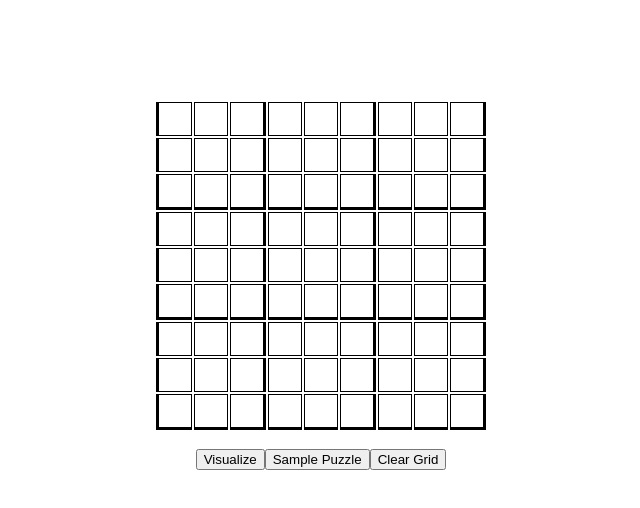
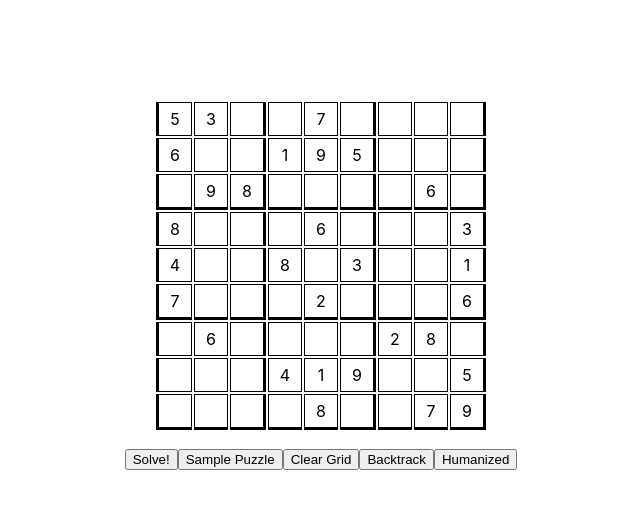
Before and after one commit to switzere/sudoku-solver, a React (Create React App) app: page / in a window 1280 px wide. Shown: the top 508 px of the page, without its empty margins (319-959 px from the left). Built offline with nearby package versions, Linux system fonts and the light colour scheme.

Commit message:
Added in backtracking algorithm and basic animations

```diff
--- a/src/SudokuSolver/Node/Node.css
+++ b/src/SudokuSolver/Node/Node.css
@@ -17,3 +17,23 @@ td:first-child {
 td:nth-child(3n) {
   border-right:solid ;
 }
+
+.node-num{
+  background-color: #ADD8E6;
+}
+
+.node-visited{
+  background-color: #FFCCCB;
+}
+
+.node-selected{
+  background-color: yellow;
+}
+
+.node-good{
+  background-color: #90EE90;
+}
+
+.node-bad{
+  background-color: #FFCCCB;
+}
--- a/src/SudokuSolver/Node/Node.jsx
+++ b/src/SudokuSolver/Node/Node.jsx
@@ -9,6 +9,18 @@ export default class Node extends Component {
   }
 
   render() {
-    return <td contentEditable="true"></td>;
+    const {val, row, col} = this.props;
+
+  /*  const extraClassName =
+      isNum ? 'node-num':
+      isVisited ? 'node-visited':
+      '' ;*/
+
+    return <td
+      contentEditable="true"
+      suppressContentEditableWarning={true}
+      //className={extraClassName}
+      id={`node-${row}-${col}`}
+      >{val}</td>;
   }
 }
--- a/src/SudokuSolver/SudokuSolver.jsx
+++ b/src/SudokuSolver/SudokuSolver.jsx
@@ -1,38 +1,165 @@
 import React, {Component} from 'react';
 import Node from './Node/Node';
+import {backtrack} from '../algorithms/backtrack';
+import {humanized} from '../algorithms/humanized';
 
 import './SudokuSolver.css';
 
 const DEFAULT = [
-  [5,3,0,0,7,0,0,0,0],
-  [6,0,0,1,9,5,0,0,0],
-  [0,9,8,0,0,0,0,6,0],
-  [8,0,0,0,6,0,0,0,3],
-  [4,0,0,8,0,3,0,0,1],
-  [7,0,0,0,2,0,0,0,6],
-  [0,6,0,0,0,0,2,8,0],
-  [0,0,0,4,1,9,0,0,5],
-  [0,0,0,0,8,0,0,7,9]
+  [5,3,0, 0,7,0, 0,0,0],
+  [6,0,0, 1,9,5, 0,0,0],
+  [0,9,8, 0,0,0, 0,6,0],
+
+  [8,0,0, 0,6,0, 0,0,3],
+  [4,0,0, 8,0,3, 0,0,1],
+  [7,0,0, 0,2,0, 0,0,6],
+
+  [0,6,0, 0,0,0, 2,8,0],
+  [0,0,0, 4,1,9, 0,0,5],
+  [0,0,0, 0,8,0, 0,7,9]
 ];
 
 export default class SudokuSolver extends Component {
   constructor(props) {
     super(props);
     this.state = {
-      nodes: [],
+      grid: [],
     };
   }
 
   componentDidMount() {
-    const nodes = [];
-    for(let row = 0; row < 9; row++) {
-      const currentRow = [];
-      for(let col = 0; col < 9; col++) {
-        currentRow.push([]);
+    const grid = getInitialGrid();
+    this.setState({grid});
+
+    this.updateGrid();
+  }
+
+
+
+  updateGrid() {
+    const {grid} = this.state;
+    var table = document.getElementById('mainTable');
+
+    for(let row = 0; row < table.rows.length; row++){
+      for(let col = 0; col < table.rows[row].cells.length; col++){
+        table.rows[row].cells[col].innerHTML = grid[row][col];
       }
-      nodes.push(currentRow);
     }
-    this.setState({nodes})
+    console.log("udpategrid");
+    console.log(this.state);
+  }
+
+  fillDefault() {
+    var table = document.getElementById('mainTable');
+
+    for(let row = 0; row < table.rows.length; row++){
+      for(let col = 0; col < table.rows[row].cells.length; col++){
+
+        var defaultVal = '';
+        if(DEFAULT[row][col] !== 0){
+          defaultVal = DEFAULT[row][col];
+        }
+
+        table.rows[row].cells[col].innerHTML = defaultVal;
+      }
+    }
+  }
+
+
+  clear() {
+    var table = document.getElementById('mainTable');
+
+    for(let row = 0; row < table.rows.length; row++){
+      for(let col = 0; col < table.rows[row].cells.length; col++){
+        table.rows[row].cells[col].innerHTML = '';
+        document.getElementById(`node-${row}-${col}`).className = '';
+      }
+    }
+  }
+
+
+
+  b() {
+    var grid = this.getInputGrid();
+
+    var actions = backtrack(grid);
+    console.log(actions);
+    console.log("LENGTH:"+actions.length);
+
+    this.displayActions(actions);
+
+  }
+
+  h() {
+    var grid = this.getInputGrid();
+
+    var actions = humanized(grid);
+  }
+
+  getInputGrid() {
+    var grid = [];
+
+
+    var table = document.getElementById('mainTable');
+    for(let row = 0; row < table.rows.length; row++){
+
+      grid[row] = [];
+
+      for(let col = 0; col < table.rows[row].cells.length; col++){
+
+        var input =  table.rows[row].cells[col].innerHTML;
+        input = input.charAt(0);
+
+        if( input === "1" || input === "2" || input === "3" || input === "4" || input === "5" || input === "6" || input === "7" || input === "8" || input === "9" ){
+          grid[row][col] = parseInt(input, 10);
+        }
+        else{
+          grid[row][col] = 0;
+        }
+
+        // if( grid[row][col] !== 0 ){
+        //   document.getElementById(`node-${row}-${col}`).className =
+        //     'node-visited';
+        // }
+
+      }
+    }
+
+    return grid;
+  }
+
+  displayActions(actions) {
+
+    var oldRow = -1;
+    var oldCol = -1;
+
+    for(let i = 0; i < actions.length; i++){
+      setTimeout(() => {
+
+      //  console.log(actions[i]);
+
+        if(actions[i].action === "add") {
+          document.getElementById(`node-${actions[i].row}-${actions[i].col}`).className = 'node-good';
+          document.getElementById(`node-${actions[i].row}-${actions[i].col}`).innerHTML = actions[i].val;
+        }
+        else {
+          document.getElementById(`node-${actions[i].row}-${actions[i].col}`).className = 'node-bad';
+        }
+        //document.getElementById(`node-${node.row}-${node.col}`).className = 'node-selected';
+
+        /*if(oldRow >= 0 && oldRow < 9 && oldCol >= 0 && oldCol < 9){
+          document.getElementById(`node-${oldRow}-${oldCol}`).className = '';
+        }
+        oldRow = actions[i].row;
+        oldCol = actions[i].col;*/
+      }, 100 * i)
+
+    }
+
+
+
+
+
   }
 
   visualizeSudoku() {
@@ -57,64 +184,126 @@ export default class SudokuSolver extends Component {
           grid[row][col] = 0;
         }
 
+        // if( grid[row][col] !== 0 ){
+        //   document.getElementById(`node-${row}-${col}`).className =
+        //     'node-visited';
+        // }
+
       }
     }
 
     //send grid to visualization function
+    //backtrack(grid);
+
+
+    for( let row = 0; row < 9; row++ ){
+
+      var oldRow = -1;
+      var oldCol = -1;
+
+      setTimeout(() => {
+
+        for( let col = 0; col < 9; col++ ){
+
+          setTimeout(() => {
+
+            document.getElementById(`node-${row}-${col}`).className = 'node-selected';
+            //document.getElementById(`node-${node.row}-${node.col}`).className = 'node-selected';
+
+            if(oldRow >= 0 && oldRow < 9 && oldCol >= 0 && oldCol < 9){
+              document.getElementById(`node-${oldRow}-${oldCol}`).className = '';
+            }
+            oldRow = row;
+            oldCol = col;
+
+          }, 100 * col)
+
+
+        }
+
+      }, 1000 * row)
+
+
+    }
 
     console.log(grid);
 
   }
 
-  fillDefault() {
-    var table = document.getElementById('mainTable');
 
-    for(let row = 0; row < table.rows.length; row++){
-      for(let col = 0; col < table.rows[row].cells.length; col++){
 
-        var defaultVal = '';
-        if(DEFAULT[row][col] !== 0){
-          defaultVal = DEFAULT[row][col];
-        }
 
-        table.rows[row].cells[col].innerHTML = defaultVal;
-      }
-    }
-  }
 
-  clear() {
-    var table = document.getElementById('mainTable');
 
-    for(let row = 0; row < table.rows.length; row++){
-      for(let col = 0; col < table.rows[row].cells.length; col++){
-        table.rows[row].cells[col].innerHTML = '';
-      }
-    }
-  }
 
   render() {
-    const {nodes} = this.state;
-    console.log(nodes);
+    const {grid} = this.state;
+    //console.log(grid);
 
     return (
       <div  className="grid">
         <table id='mainTable'>
           <tbody>
-            {nodes.map((row, rowIdx) => {
-              console.log(rowIdx);
+            {grid.map((row, rowIdx) => {
               return (
                 <tr key={rowIdx}>
-                  {row.map((node, nodeIdx) => <Node key={nodeIdx}></Node>)}
+                  {row.map((node, nodeIdx) => {
+                    const {row, col} = node;
+                    const displayVal = grid[rowIdx][nodeIdx].val;
+                    return(
+                      <Node
+                        key={nodeIdx}
+                        row={row}
+                        col={col}
+                        val={displayVal}></Node>
+                    );
+                  })}
                 </tr>
               );
             })}
           </tbody>
         </table>
-        <button onClick={() => this.visualizeSudoku()}>Visualize</button>
+        <button onClick={() => this.visualizeSudoku()}>Solve!</button>
         <button onClick={() => this.fillDefault()}>Sample Puzzle</button>
         <button onClick={() => this.clear()}>Clear Grid</button>
+        <button onClick={() => this.b()}>Backtrack</button>
+        <button onClick={() => this.h()}>Humanized</button>
       </div>
 
     );
   }
 }
+
+const getInitialGrid = () => {
+  const grid = [];
+
+  for(let row = 0; row < 9; row++) {
+
+    const currentRow = [];
+
+    for(let col = 0; col < 9; col++) {
+
+      var defaultVal = '';
+      if(DEFAULT[row][col] !== 0){
+        defaultVal = DEFAULT[row][col];
+      }
+
+      currentRow.push(createNode(col, row, defaultVal))
+
+    }
+
+    grid.push(currentRow);
+
+  }
+
+  return grid;
+
+}
+
+const createNode = (col, row, val) => {
+  return {
+    col,
+    row,
+    val: val,
+  }
+}
--- /dev/null
+++ b/src/algorithms/backtrack.js
@@ -0,0 +1,80 @@
+var ret = [];
+
+export function backtrack(grid) {
+  ret = [];
+  backtrackRec(grid);
+  return ret;
+}
+
+function backtrackRec(grid) {
+
+  for(let i = 0; i < 9; i++ ) {
+    for(let j = 0; j < 9; j++) {
+
+      if( grid[i][j] === 0 ){
+
+        for(let n = 1; n < 10; n++) {
+
+          if(validate(grid, i, j, n)) {
+            grid[i][j] = n;
+            ret.push(createMove(i,j,n,'add'));
+            if(backtrackRec(grid)){
+              return true;
+            }
+            grid[i][j] = 0;
+            ret.push(createMove(i,j,n,'sub'));
+          }
+        }
+
+        return false;
+
+      }
+    }
+  }
+
+  console.log(grid);
+  return true;
+
+}
+
+function createMove(i, j, n, action) {
+  return {
+    row: i,
+    col: j,
+    val: n,
+    action: action,
+  }
+}
+
+function validate(grid, row, col, val) {
+
+  if(grid[row][col] > 0){
+    return false;
+  }
+
+  for(let i = 0; i < 9; i++) {
+    if(grid[row][i] === val) {
+      return false;
+    }
+  }
+
+  for(let i = 0; i < 9; i++) {
+    if(grid[i][col] === val) {
+      return false;
+    }
+  }
+
+  const sqRow = Math.floor(row/3)*3;
+  const sqCol = Math.floor(col/3)*3;
+
+  for(let i = 0; i < 3; i++){
+    for(let j = 0; j < 3; j++){
+      if(grid[sqRow+i][sqCol+j] === val){
+        return false;
+      }
+    }
+  }
+
+  return true;
+
+}
--- /dev/null
+++ b/src/algorithms/humanized.js
@@ -0,0 +1,9 @@
+var ret = [];
+
+export function humanized(grid) {
+
+}
+
+function humanizedBehind(grid) {
+
+}
```
